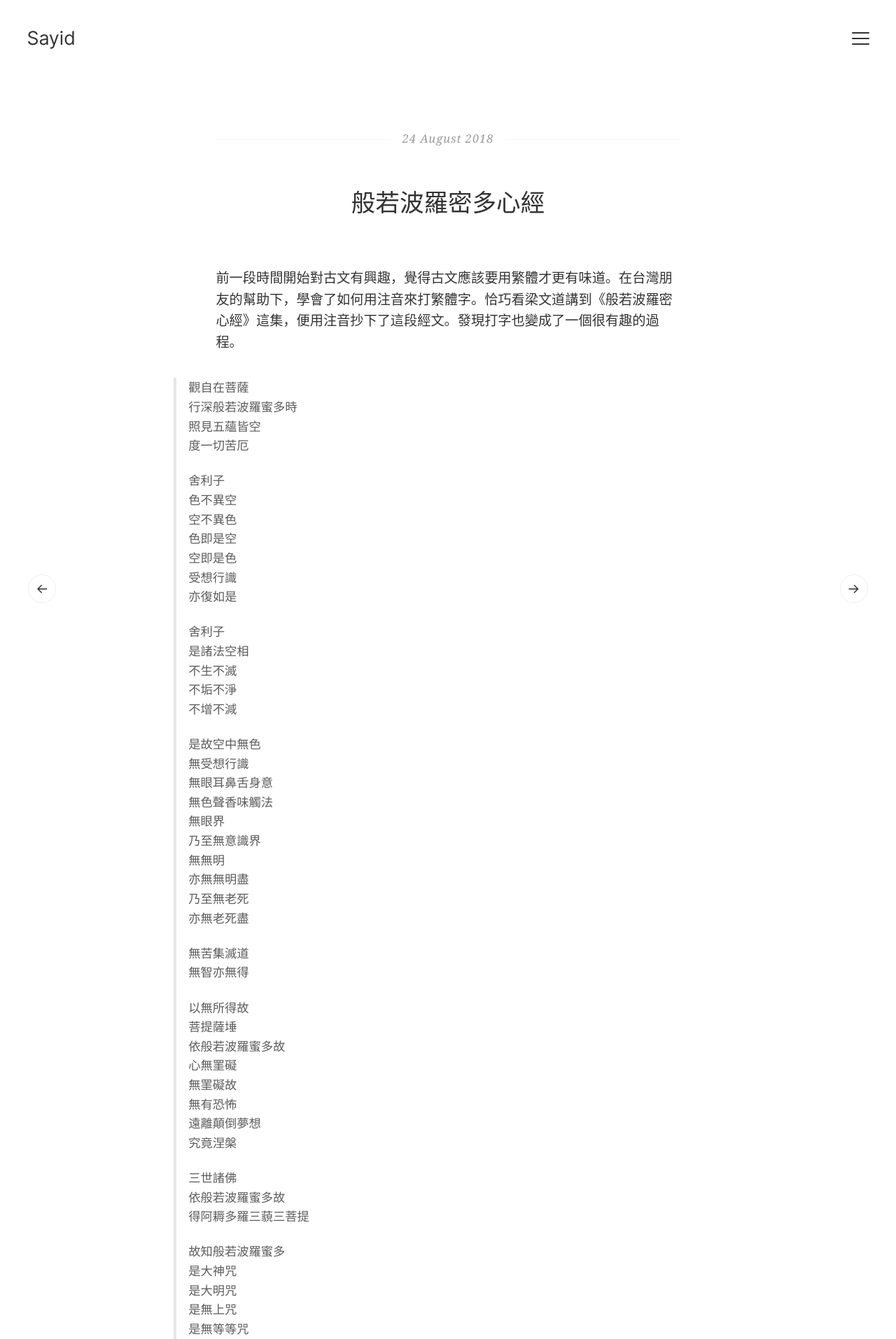
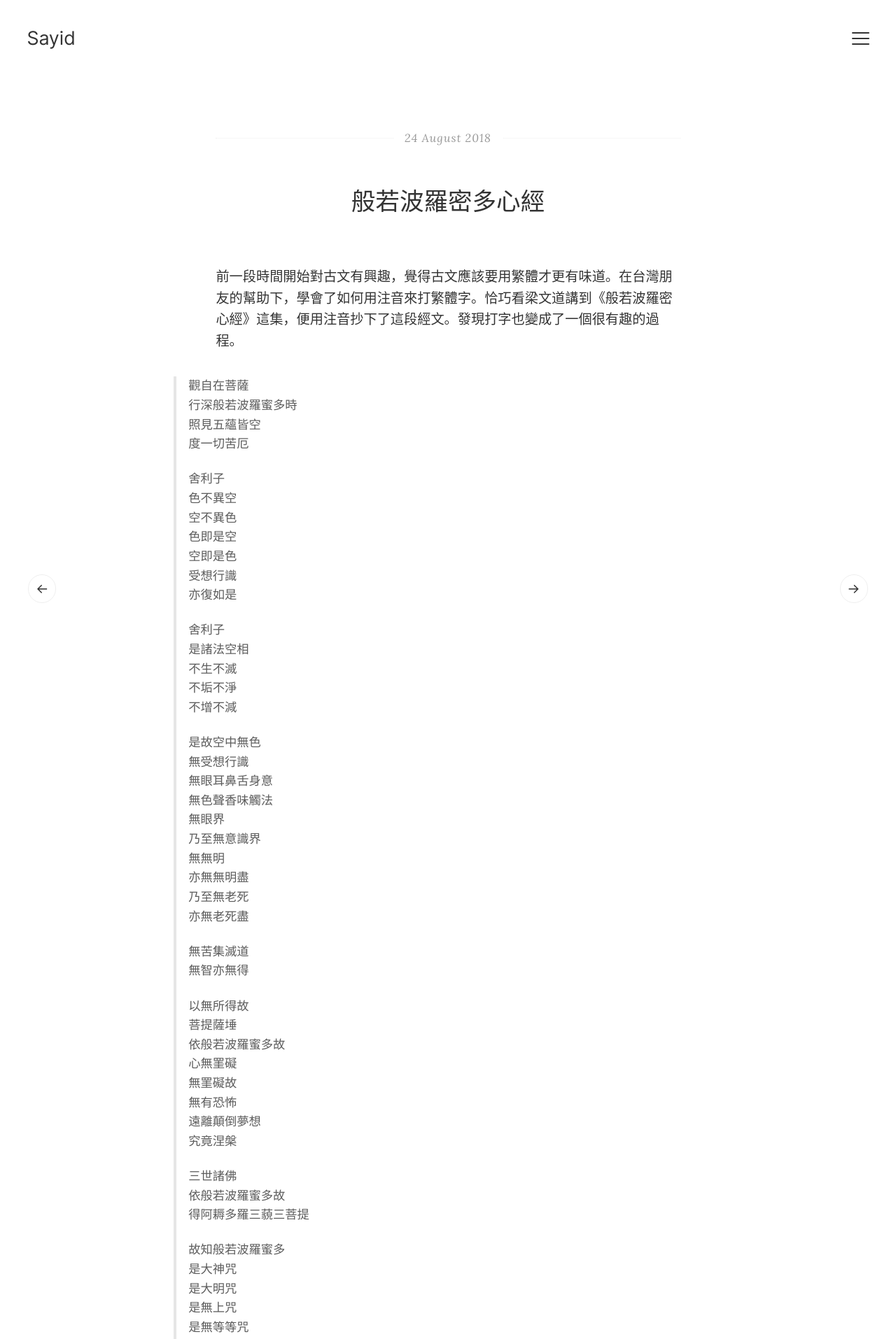
Before and after one commit to sayidh/blog, a Jekyll site: the page built from _posts/2018-08-24-ban_ruo_bo_ruo_mi_xin_jing.md, in a window 1280 px wide. Shown: the top 1914 px of the page at 70% size. Built offline with Jekyll 4.4.1, drawn with Linux system fonts in a browser that asks for light colours.

Commit message:
add noto serif sc

```diff
--- a/_layouts/default.html
+++ b/_layouts/default.html
@@ -11,7 +11,7 @@
       <meta name="description" content="{{ site.description }}">
       <meta property="og:image" content="{{ site.baseurl }}/assets/img/site_image.png">
       <meta name="viewport" content="width=device-width, initial-scale=1, maximum-scale=1">
-      <link href="https://fonts.googleapis.com/css?family=Noto+Serif+TC:300,400|Noto+Serif:400,400i" rel="stylesheet">
+      <link href="https://fonts.googleapis.com/css?family=Lora:400,400i|Noto+Serif+SC:300,400&amp;subset=chinese-simplified" rel="stylesheet">
       <link rel="stylesheet" type="text/css" href="{{ site.baseurl| split: '/' | join:'/' }}/css/main.css" />
       <link href="feed.xml" type="application/atom+xml" rel="alternate" title="Site ATOM Feed">
       <link rel="shortcut icon" type="image/x-icon" href="favicon.ico">
--- a/_scss/base/_variables.scss
+++ b/_scss/base/_variables.scss
@@ -16,7 +16,7 @@
 @import url('../assets/fonts/inter-ui/inter-ui.css');
 
 $font-family:       "Inter UI","Helvetica Neue",-apple-system,"Hiragino Sans GB","PingFang SC","Heiti SC","Noto Sans CJK SC",sans-serif;
-$variant-family:    'Noto Serif TC', 'Noto Serif', -apple-system, serif;
+$variant-family:    'Lora', 'Noto Serif SC', -apple-system, serif;
 $font-size-l:       1.2em; // font-size on desktop type screens
 $font-size-m:       $font-size-l * 0.9; // font-size under 942px wide screens
 $font-size-s:       $font-size-l * 0.7; // font-size under 642px wide screens
```
